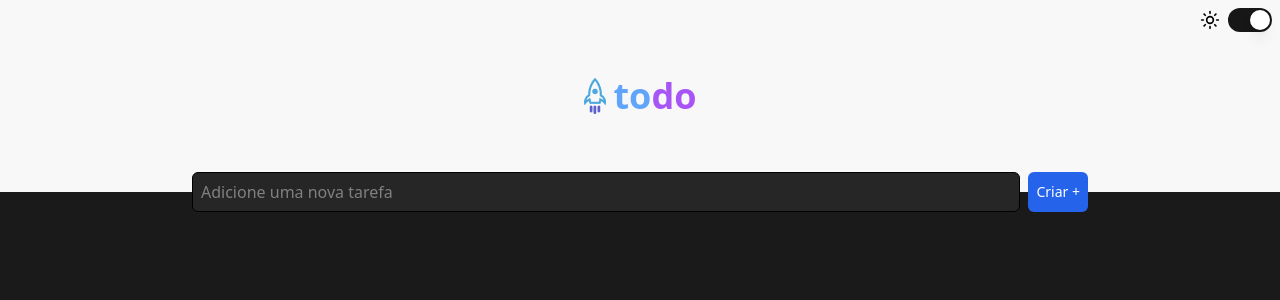
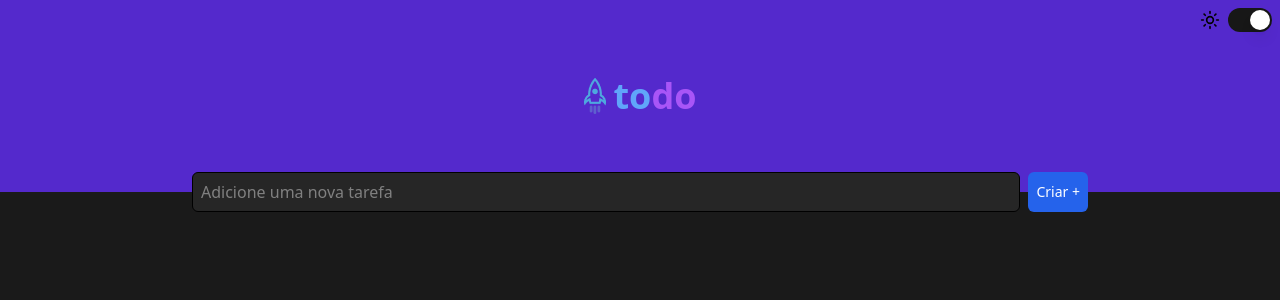
Before and after one commit to ThiagooAndrade/todo, a React (Vite) app in the folder client/: page / in a window 1280 px wide. Shown: the top 300 px of the page. Built offline with nearby package versions, Linux system fonts and the light colour scheme.

Commit message:
style: changed colors and sizes of screen

```diff
--- a/client/tailwind.config.js
+++ b/client/tailwind.config.js
@@ -16,17 +16,17 @@ module.exports = {
         sm: '640px',
         md: '768px',
         lg: '1024px',
-        '2xl': '1400px'
       }
     },
     extend: {
       colors: {
-        lightHeader: '#F8F8F8',
-        lightContent: '#FFFFFF',
+        lightHeader: '#5429CC',
+        lightContent: '#F0F5F5',
         lightInput: '#F8F8F8',
         lightInputPlaceholder: '#C4C4C4',
         darkHeader: '#0D0D0D',
         darkContent: '#1A1A1A',
+        darkDialogContent: "#121111",
         darkInput: '#262626',
         darkInputPlaceholder: '#808080',
         border: 'hsl(var(--border))',
```
